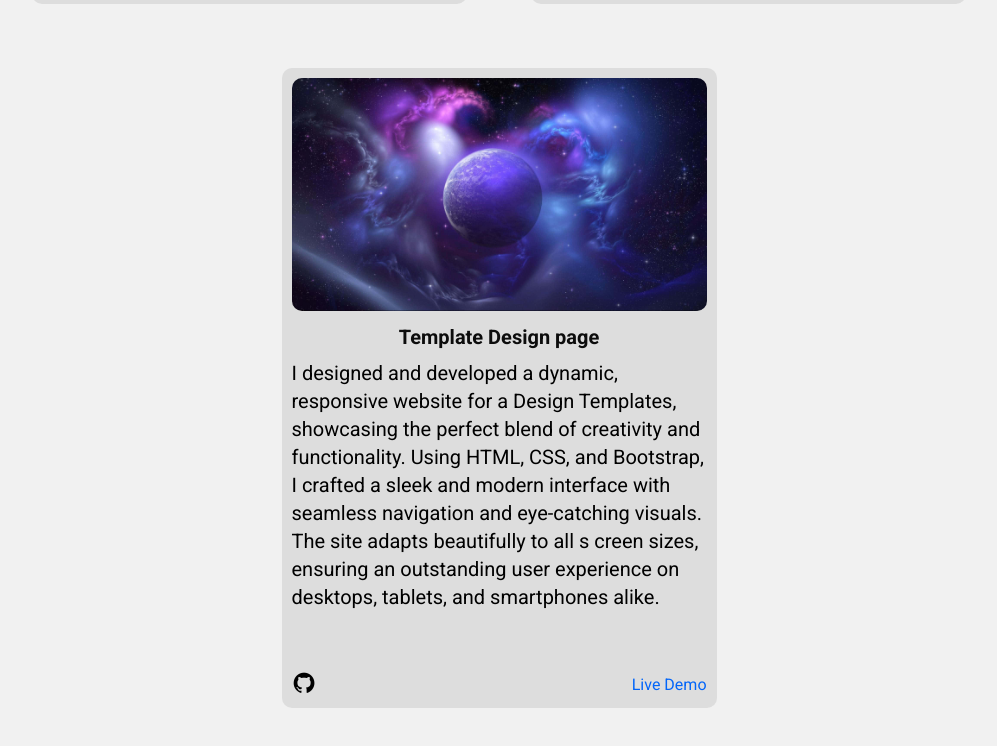
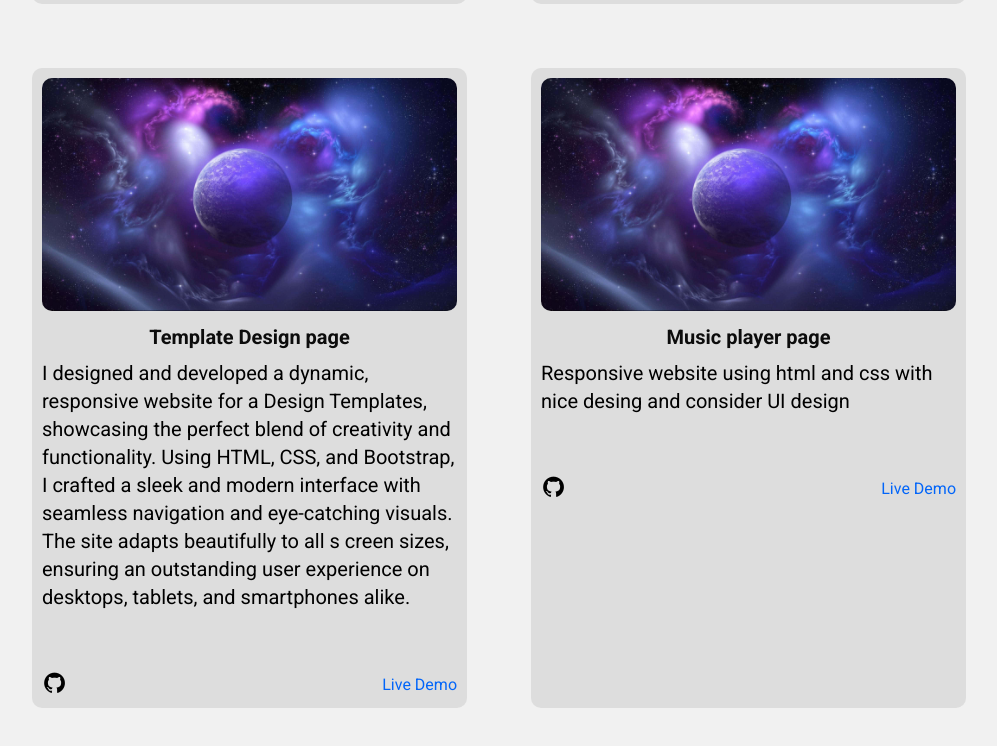
Before and after one commit to Youssefaboalyouser/portfolio-task, a plain HTML site: page index.html in a window 1280 px wide. Shown: the part 6854-7600 px from the top of the page, without its empty margins (141-1138 px from the left). Drawn offline with nearby package versions, Linux system fonts and the light colour scheme.

Commit message:
new project added

```diff
--- a/index.html
+++ b/index.html
@@ -323,6 +323,19 @@
                         Demo</a>
                 </div>
             </div>
+            <!-- ==================================== -->
+            <div class="project-card">
+                <img src="./assessts/background.jpg" alt="Image" width="100" loading="lazy">
+                <h3>Music player page</h3>
+                <p>Responsive website using html and css with nice desing and consider UI design
+                    </p>
+                <div class="project-links">
+                    <a href="https://github.com/Youssefaboalyouser/Music_player" _blank"><i
+                            class="bx bxl-github"></i></a>
+                    <a href="https://youssefaboalyouser.github.io/Music_player/" class="live-demo" target="_blank">Live
+                        Demo</a>
+                </div>
+            </div>
         </div>
     </section>
     <!-- contanct section -->
--- a/style/style.css
+++ b/style/style.css
@@ -260,6 +260,7 @@ section.projects h2 {
     overflow: hidden;
     padding: 10px;
     transition: 0.3s;
+    width: fit-content;
 }
 
 .project-cards .project-card:hover {
```
